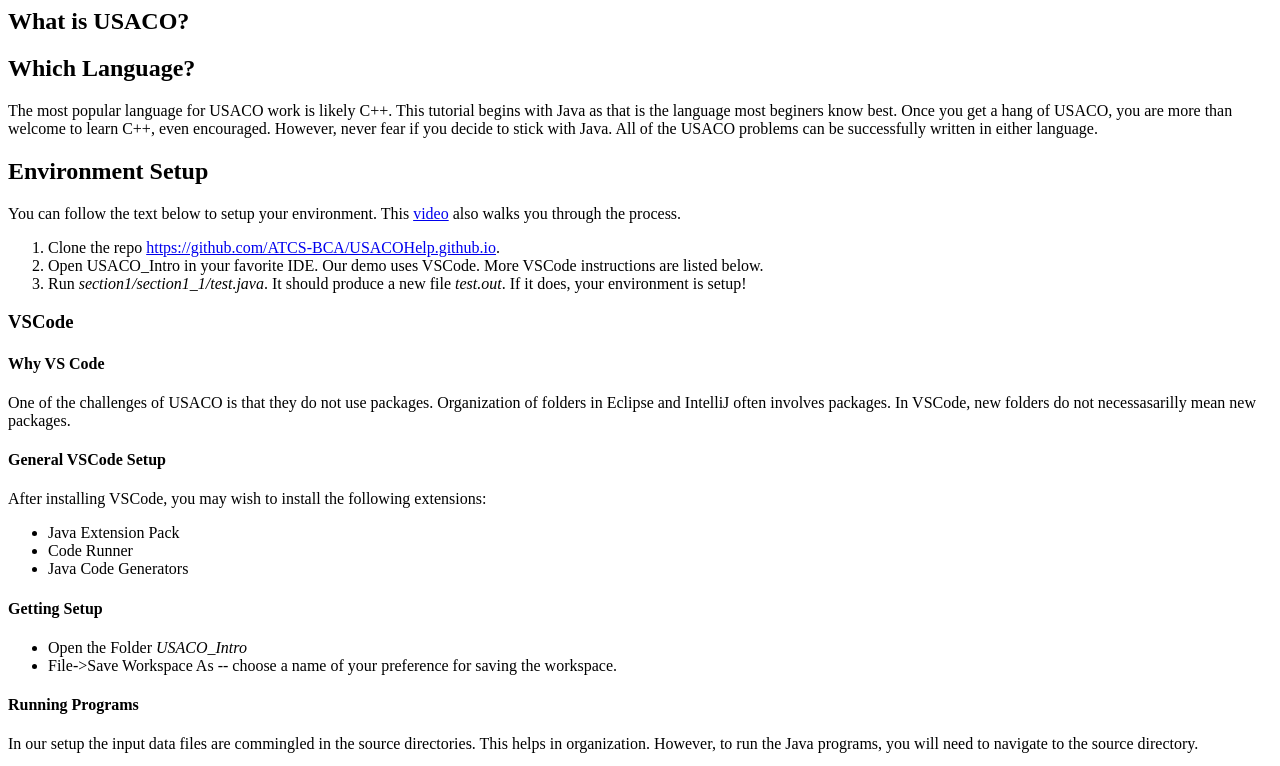
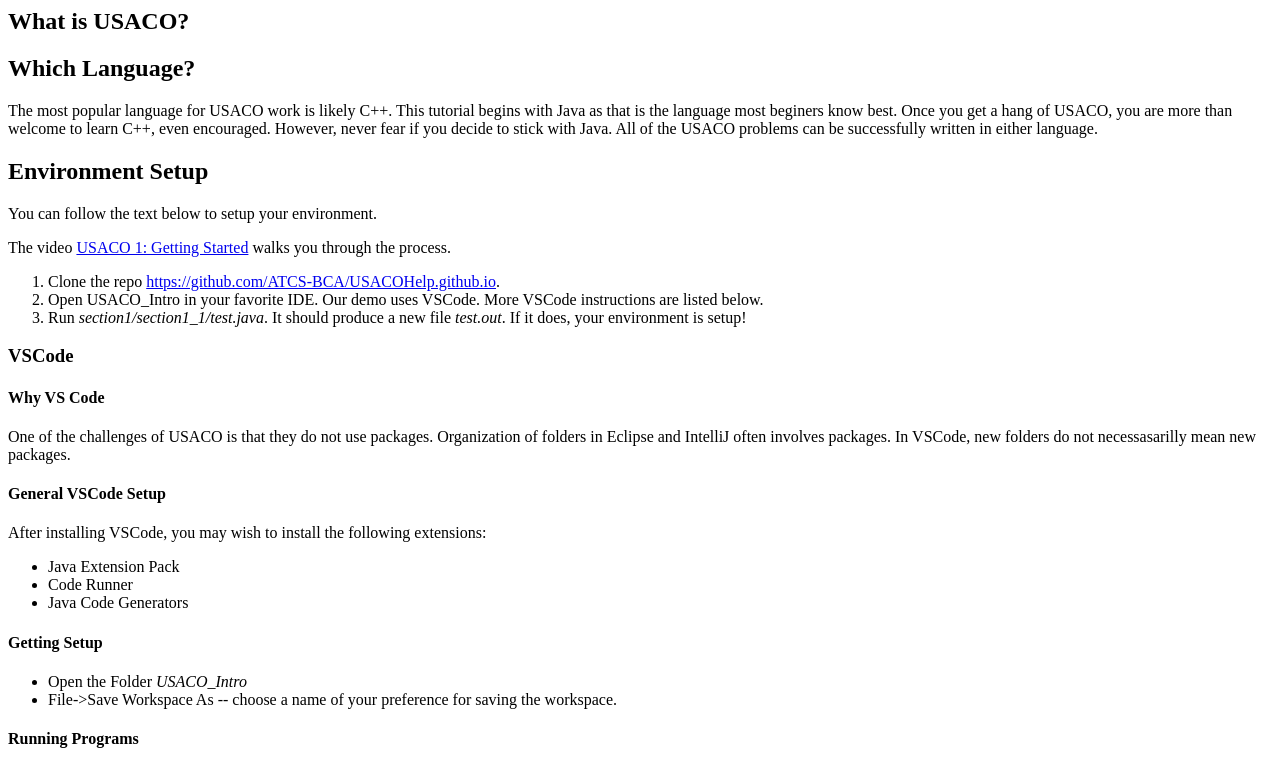
Before and after one commit to ATCS-BCA/USACOHelp.github.io, a plain HTML site: page docs/index.htm in a window 1280 px wide. Shown: the top 766 px of the page. Drawn offline with Linux system fonts and the light colour scheme.

Commit message:
updated video 1 link

```diff
--- a/docs/index.htm
+++ b/docs/index.htm
@@ -9,8 +9,8 @@ Java.  All of the USACO problems can be successfully written in either language.
 
 
 <h2>Environment Setup</h2>
-<p>You can follow the text below to setup your environment.  This <a href="http://youtu.be/XHWw6VngnTo?hd=1">video</a>
-    also walks you through the process.</p>
+<p>You can follow the text below to setup your environment.</p>
+<p>The video <a href="http://youtu.be/XHWw6VngnTo?hd=1">USACO 1: Getting Started</a> walks you through the process.</p>
 
 <ol>
     <li>Clone the repo <a href="https://github.com/ATCS-BCA/USACOHelp.github.io">https://github.com/ATCS-BCA/USACOHelp.github.io</a>.</li>
```
